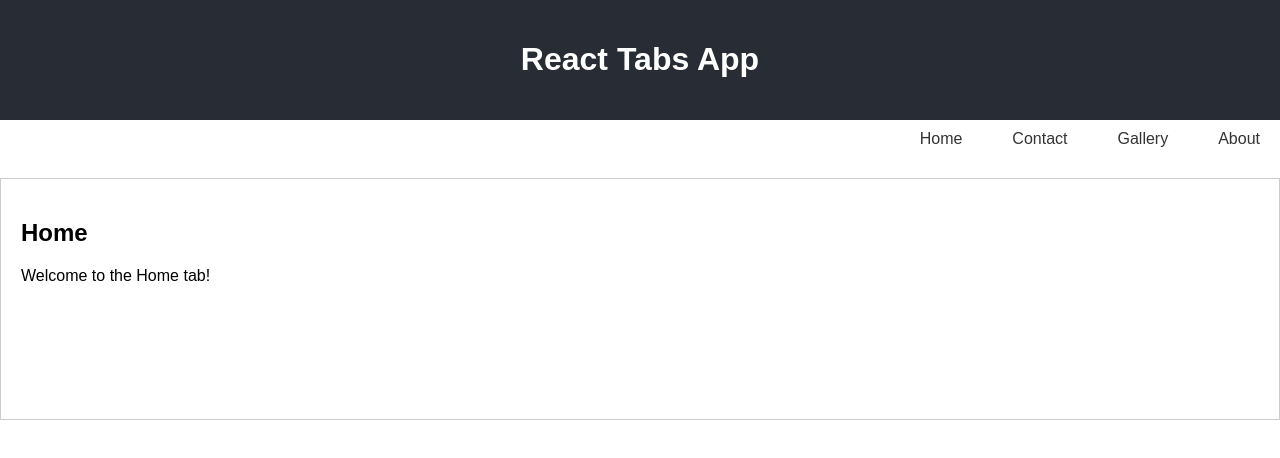
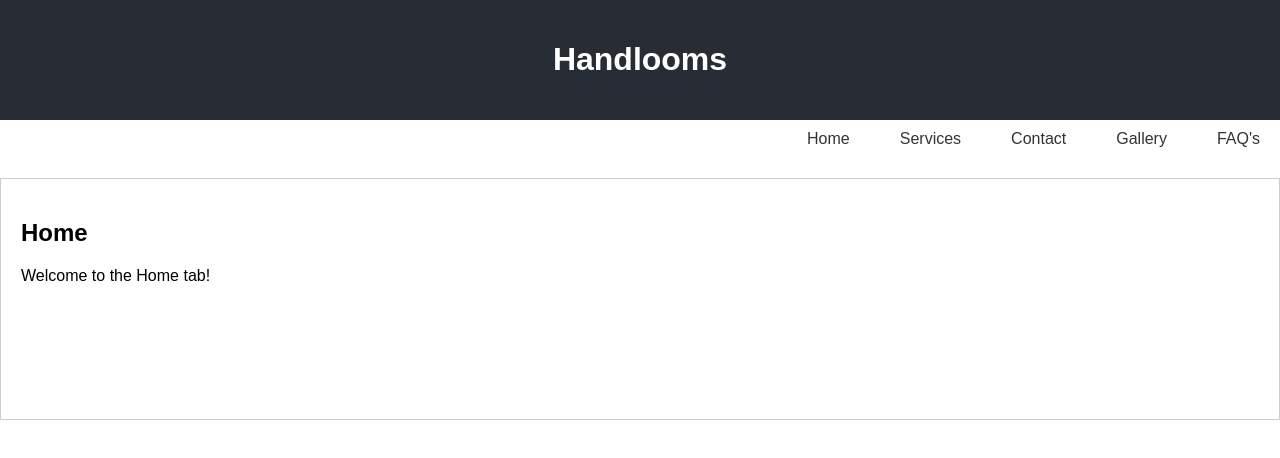
Before and after one commit to tejasri-amaravathi/handlooms, a React (Create React App) app: page / in a window 1280 px wide. Shown: the top 458 px of the page. Built offline with nearby package versions, Linux system fonts and the light colour scheme.

Commit message:
Add new services tab and update the title

```diff
--- a/src/App.js
+++ b/src/App.js
@@ -6,7 +6,7 @@ function App() {
   return (
     <div className="App">
       <header className="App-header">
-        <h1>React Tabs App</h1>
+        <h1>Handlooms</h1>
       </header>
       <main>
         <Tabs />
--- a/src/components/About/about.js
+++ /dev/null
@@ -1,12 +0,0 @@
-import React from 'react';
-
-const About = () => {
-  return (
-    <div>
-      <h2>About</h2>
-      <p>Learn more about us and our mission.</p>
-    </div>
-  );
-};
-
-export default About;
--- /dev/null
+++ b/src/components/FAQ/faq.js
@@ -0,0 +1,12 @@
+import React from 'react';
+
+const FAQ = () => {
+  return (
+    <div>
+      <h2>About</h2>
+      <p>Learn more about through faq's</p>
+    </div>
+  );
+};
+
+export default FAQ;
--- /dev/null
+++ b/src/components/Services/services.js
@@ -0,0 +1,12 @@
+import React from 'react';
+
+const Services = () => {
+  return (
+    <div>
+      <h2>Services</h2>
+      <p>Learn more about services</p>
+    </div>
+  );
+};
+
+export default Services;
--- a/src/components/Tabs/tabs.js
+++ b/src/components/Tabs/tabs.js
@@ -1,8 +1,9 @@
 import React, { useState } from 'react';
 import Home from '../Home/home.js';
+import Services from '../Services/services.js';
 import Contact from '../Contact/contact.js';
 import Gallery from '../Gallery/gallery.js';
-import About from '../About/about.js';
+import FAQ from '../FAQ/faq.js';
 
 const Tabs = () => {
   const [activeTab, setActiveTab] = useState('home');
@@ -11,12 +12,15 @@ const Tabs = () => {
     switch (activeTab) {
       case 'home':
         return <Home />;
+      case 'services':
+        return <Services />;
+      case 'faq':
+        return <FAQ />;
+      case 'gallery':
+        return <Gallery />;
       case 'contact':
         return <Contact />;
-      case 'gallery':
-        return <Gallery />;
-      case 'about':
-        return <About />;
+
       default:
         return null;
     }
@@ -26,9 +30,10 @@ const Tabs = () => {
     <div>
       <div className="tab-buttons">
         <button onClick={() => setActiveTab('home')}>Home</button>
+        <button onClick={() => setActiveTab('services')}>Services</button>
         <button onClick={() => setActiveTab('contact')}>Contact</button>
         <button onClick={() => setActiveTab('gallery')}>Gallery</button>
-        <button onClick={() => setActiveTab('about')}>About</button>
+        <button onClick={() => setActiveTab('faq')}>FAQ's</button>
       </div>
       <div className="tab-content">
         {renderTab()}
```
